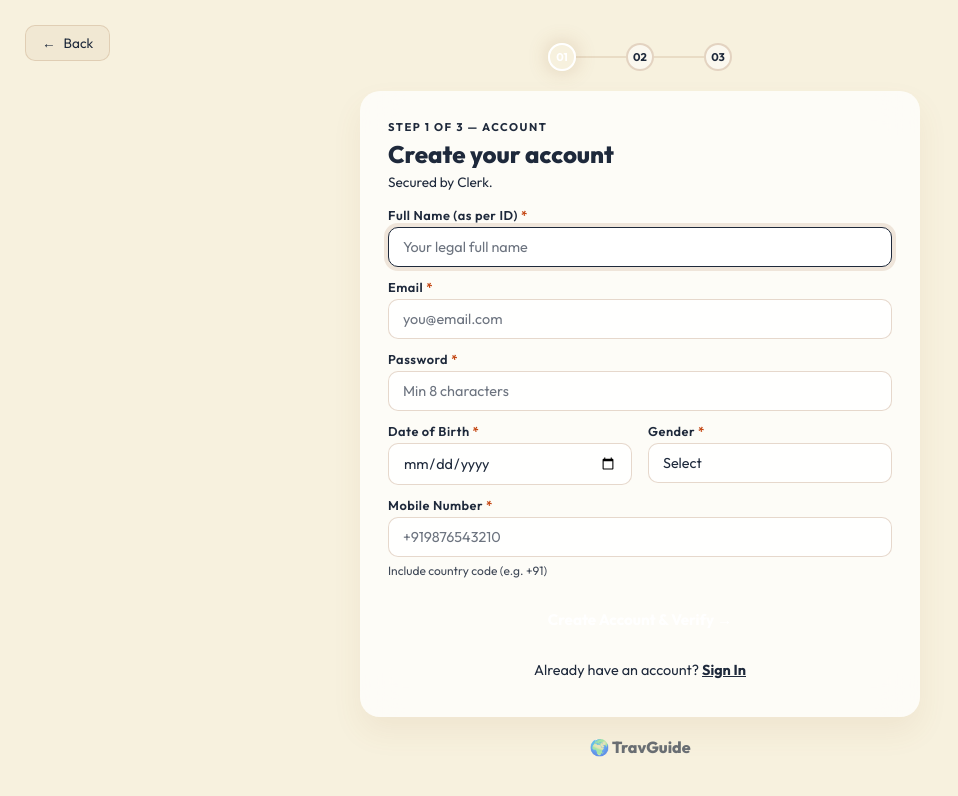
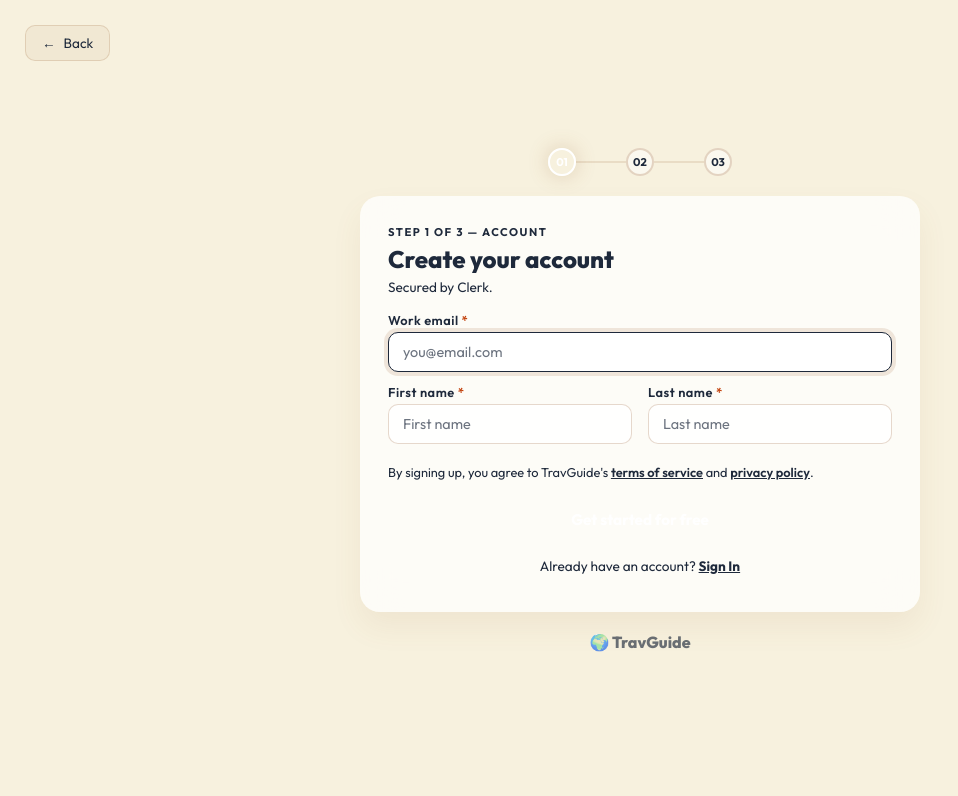
Before and after one commit to SakibJamadar01/TravGuide, a React (Vite) app in the folder frontend/: page / in a window 1280 px wide. Both pictures are taken after a click on the button "Become a Guide". Shown: the top 796 px of the page, without its empty margins (0-958 px from the left). Built offline with nearby package versions, Linux system fonts and the light colour scheme; no server answers.

Commit message:
Restructure guide sign-up flow to collect email and names first before secondary details

```diff
--- a/frontend/src/components/RegisterGuide.jsx
+++ b/frontend/src/components/RegisterGuide.jsx
@@ -29,6 +29,9 @@ const RegisterGuide = ({ onRegisterSuccess, onCancel }) => {
         latitude: null,
         longitude: null
     });
+    const [firstName, setFirstName] = useState('');
+    const [lastName, setLastName] = useState('');
+    const [signUpSubStep, setSignUpSubStep] = useState('initial'); // 'initial' or 'details'
     const [idProofFile, setIdProofFile] = useState(null);
     const [selfieFile, setSelfieFile] = useState(null);
     const [idProofPreview, setIdProofPreview] = useState(null);
@@ -37,6 +40,7 @@ const RegisterGuide = ({ onRegisterSuccess, onCancel }) => {
     const [verificationCode, setVerificationCode] = useState('');
     const [awaitingConfirmation, setAwaitingConfirmation] = useState(false);
     const [authError, setAuthError] = useState('');
+
 
     // Fetch existing profile if already logged in via Clerk
     useEffect(() => {
@@ -124,6 +128,9 @@ const RegisterGuide = ({ onRegisterSuccess, onCancel }) => {
                 latitude: null,
                 longitude: null
             });
+            setFirstName('');
+            setLastName('');
+            setSignUpSubStep('initial');
             setIdProofFile(null);
             setSelfieFile(null);
             setIdProofPreview(null);
@@ -162,9 +169,20 @@ const RegisterGuide = ({ onRegisterSuccess, onCancel }) => {
         setFormData({ ...formData, latitude: lat, longitude: lng });
     };
 
+    const handleProceedToDetails = () => {
+        if (!formData.email.trim()) { setAuthError('Email is required'); return; }
+        const emailRegex = /^[^\s@]+@[^\s@]+\.[^\s@]+$/;
+        if (!emailRegex.test(formData.email.trim())) { setAuthError('Please enter a valid email address'); return; }
+        if (!firstName.trim()) { setAuthError('First name is required'); return; }
+        if (!lastName.trim()) { setAuthError('Last name is required'); return; }
+        setAuthError('');
+        setSignUpSubStep('details');
+    };
+
     // Step 1: Register with Clerk
     const handleClerkSignUp = async () => {
-        if (!formData.name.trim()) { setAuthError('Full name is required'); return; }
+        if (!firstName.trim()) { setAuthError('First name is required'); return; }
+        if (!lastName.trim()) { setAuthError('Last name is required'); return; }
         if (!formData.email.trim()) { setAuthError('Email is required'); return; }
         if (!formData.password || formData.password.length < 8) { setAuthError('Password must be at least 8 characters'); return; }
         if (!formData.dateOfBirth) { setAuthError('Date of birth is required'); return; }
@@ -181,8 +199,8 @@ const RegisterGuide = ({ onRegisterSuccess, onCancel }) => {
             await signUp.create({
                 emailAddress: formData.email,
                 password: formData.password,
-                firstName: formData.name.split(' ')[0],
-                lastName: formData.name.split(' ').slice(1).join(' ') || undefined
+                firstName: firstName.trim(),
+                lastName: lastName.trim()
             });
             await signUp.prepareEmailAddressVerification({ strategy: "email_code" });
             setAwaitingConfirmation(true);
@@ -246,6 +264,7 @@ const RegisterGuide = ({ onRegisterSuccess, onCancel }) => {
         try {
             const guide = await createGuide({
                 ...formData,
+                name: `${firstName.trim()} ${lastName.trim()}`,
                 pricePerDay: parseFloat(formData.pricePerDay),
                 rating: 5.0
             });
@@ -434,6 +453,8 @@ const RegisterGuide = ({ onRegisterSuccess, onCancel }) => {
                 {/* Step 1: Clerk Sign-Up */}
                 {step === 1 && !awaitingConfirmation && !isLoginMode && (
                     <div className="reg-card-inner">
+                        {signUpSubStep === 'initial' ? (
+                            <>
                                 <div className="reg-card-header">
                                     <span className="reg-tag">Step 1 of 3 — Account</span>
                                     <h1>Create your account</h1>
@@ -441,21 +462,78 @@ const RegisterGuide = ({ onRegisterSuccess, onCancel }) => {
                                 </div>
                                 <div className="reg-fields">
                                     <div className="reg-field">
-                                <label>Full Name (as per ID) <span className="req">*</span></label>
-                                <input type="text" name="name" value={formData.name} onChange={handleChange} placeholder="Your legal full name" autoFocus />
+                                        <label>Work email <span className="req">*</span></label>
+                                        <input
+                                            type="email"
+                                            name="email"
+                                            value={formData.email}
+                                            onChange={handleChange}
+                                            placeholder="you@email.com"
+                                            autoFocus
+                                        />
+                                    </div>
+                                    <div className="reg-row">
+                                        <div className="reg-field">
+                                            <label>First name <span className="req">*</span></label>
+                                            <input
+                                                type="text"
+                                                value={firstName}
+                                                onChange={(e) => { setFirstName(e.target.value); setAuthError(''); }}
+                                                placeholder="First name"
+                                            />
                                         </div>
                                         <div className="reg-field">
-                                <label>Email <span className="req">*</span></label>
-                                <input type="email" name="email" value={formData.email} onChange={handleChange} placeholder="you@email.com" />
+                                            <label>Last name <span className="req">*</span></label>
+                                            <input
+                                                type="text"
+                                                value={lastName}
+                                                onChange={(e) => { setLastName(e.target.value); setAuthError(''); }}
+                                                placeholder="Last name"
+                                            />
                                         </div>
+                                    </div>
+                                </div>
+                                <p style={{ fontSize: '0.8rem', color: 'var(--lp-text-muted)', lineHeight: '1.4', margin: '0 0 16px 0' }}>
+                                    By signing up, you agree to TravGuide's <a href="#terms" style={{ color: 'var(--lp-primary)', fontWeight: '600' }}>terms of service</a> and <a href="#privacy" style={{ color: 'var(--lp-primary)', fontWeight: '600' }}>privacy policy</a>.
+                                </p>
+                                <button type="button" className="reg-next-btn" onClick={handleProceedToDetails}>
+                                    Get started for free
+                                </button>
+                                <p className="auth-toggle-link" style={{ textAlign: 'center', marginTop: '16px', color: 'var(--lp-text-muted)', fontSize: '0.85rem' }}>
+                                    Already have an account?{' '}
+                                    <span onClick={() => { setIsLoginMode(true); setAuthError(''); }} style={{ color: 'var(--lp-primary)', cursor: 'pointer', fontWeight: 'bold', textDecoration: 'underline' }}>
+                                        Sign In
+                                    </span>
+                                </p>
+                            </>
+                        ) : (
+                            <>
+                                <div className="reg-card-header">
+                                    <span className="reg-tag">Step 1 of 3 — Details</span>
+                                    <h1>A few more details</h1>
+                                    <p>Let's complete your secure credentials.</p>
+                                </div>
+                                <div className="reg-fields">
                                     <div className="reg-field">
                                         <label>Password <span className="req">*</span></label>
-                                <input type="password" name="password" value={formData.password} onChange={handleChange} placeholder="Min 8 characters" />
+                                        <input
+                                            type="password"
+                                            name="password"
+                                            value={formData.password}
+                                            onChange={handleChange}
+                                            placeholder="Min 8 characters"
+                                            autoFocus
+                                        />
                                     </div>
                                     <div className="reg-row">
                                         <div className="reg-field">
                                             <label>Date of Birth <span className="req">*</span></label>
-                                    <input type="date" name="dateOfBirth" value={formData.dateOfBirth} onChange={handleChange} />
+                                            <input
+                                                type="date"
+                                                name="dateOfBirth"
+                                                value={formData.dateOfBirth}
+                                                onChange={handleChange}
+                                            />
                                         </div>
                                         <div className="reg-field">
                                             <label>Gender <span className="req">*</span></label>
@@ -469,13 +547,23 @@ const RegisterGuide = ({ onRegisterSuccess, onCancel }) => {
                                     </div>
                                     <div className="reg-field">
                                         <label>Mobile Number <span className="req">*</span></label>
-                                <input type="tel" name="mobileNumber" value={formData.mobileNumber} onChange={handleChange} placeholder="+919876543210" />
+                                        <input
+                                            type="tel"
+                                            name="mobileNumber"
+                                            value={formData.mobileNumber}
+                                            onChange={handleChange}
+                                            placeholder="+919876543210"
+                                        />
                                         <span className="reg-loc-hint">Include country code (e.g. +91)</span>
                                     </div>
                                 </div>
                                 {/* Clerk Captcha Placeholder for Bot Protection */}
                                 <div id="clerk-captcha"></div>
-                        <button className="reg-next-btn" onClick={handleClerkSignUp} disabled={isSubmitting}>
+                                <div className="reg-btn-row">
+                                    <button type="button" className="reg-back-step" onClick={() => setSignUpSubStep('initial')}>
+                                        ← Back
+                                    </button>
+                                    <button type="button" className="reg-submit-btn" onClick={handleClerkSignUp} disabled={isSubmitting}>
                                         {isSubmitting ? (
                                             <div className="btn-loading-content">
                                                 <span className="spinner"></span>
@@ -485,12 +573,9 @@ const RegisterGuide = ({ onRegisterSuccess, onCancel }) => {
                                             'Create Account & Verify →'
                                         )}
                                     </button>
-                        <p className="auth-toggle-link" style={{ textAlign: 'center', marginTop: '20px', color: 'var(--lp-text-muted)', fontSize: '0.9rem' }}>
-                            Already have an account?{' '}
-                            <span onClick={() => { setIsLoginMode(true); setAuthError(''); }} style={{ color: 'var(--lp-primary)', cursor: 'pointer', fontWeight: 'bold', textDecoration: 'underline' }}>
-                                Sign In
-                            </span>
-                        </p>
+                                </div>
+                            </>
+                        )}
                     </div>
                 )}
 
```
Lines whose indentation alone changed are shown as unchanged.
